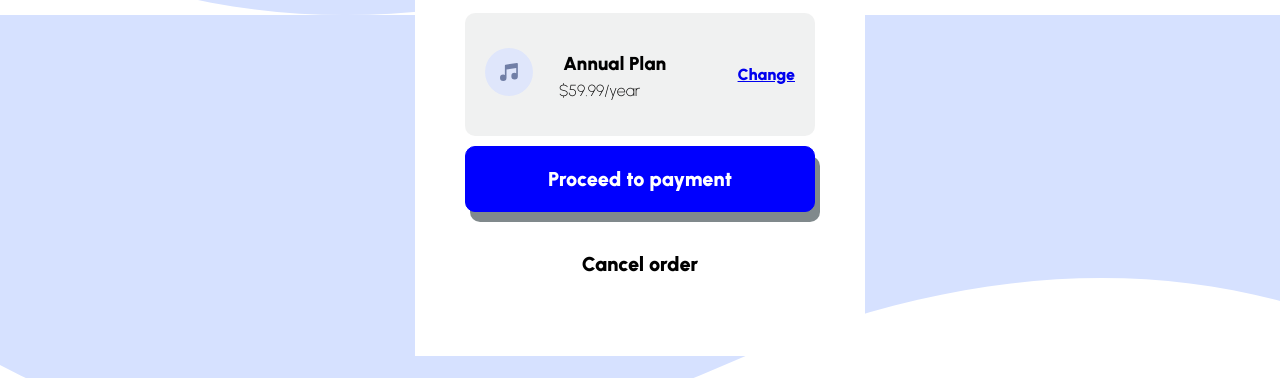
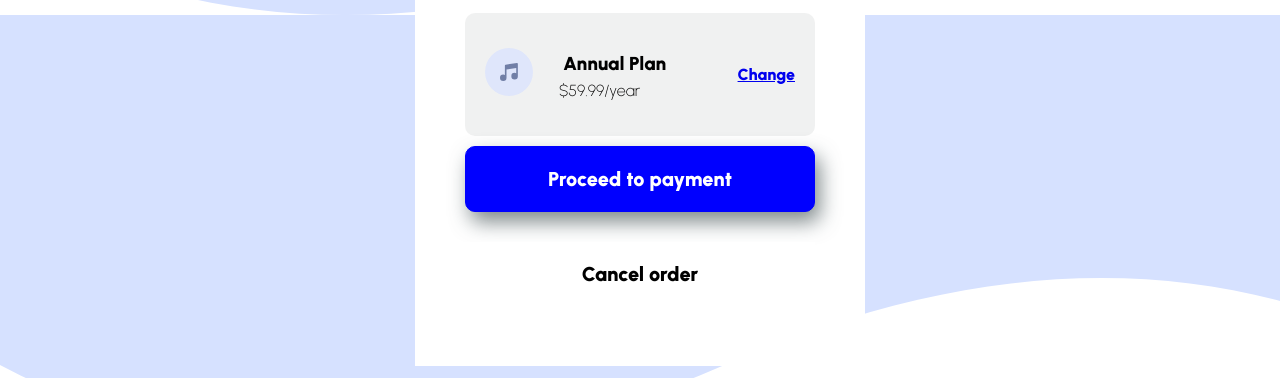
Before and after one commit to alemari7284/FEM-summary, a plain HTML site: page index.html in a window 1280 px wide. Shown: the part 422-800 px from the top of the page. Drawn offline with Linux system fonts and the light colour scheme.

Commit message:
finished

```diff
--- a/styles.css
+++ b/styles.css
@@ -79,7 +79,7 @@ a {
     width: 100%;
     background-color: blue;
     color: white;
-    box-shadow: 5px 10px rgba(88, 101, 104, 0.76);
+    box-shadow: 5px 10px 20px rgba(88, 101, 104, 0.76);
 }
 
 .cancel {
@@ -88,7 +88,7 @@ a {
     font-weight: bold;
     font-size: 20px;
     padding: 20px;
-    margin: 20px auto 10px auto;
+    margin: 30px auto 10px auto;
     border: 0px;
     display: block;
     width: 100%;
```
